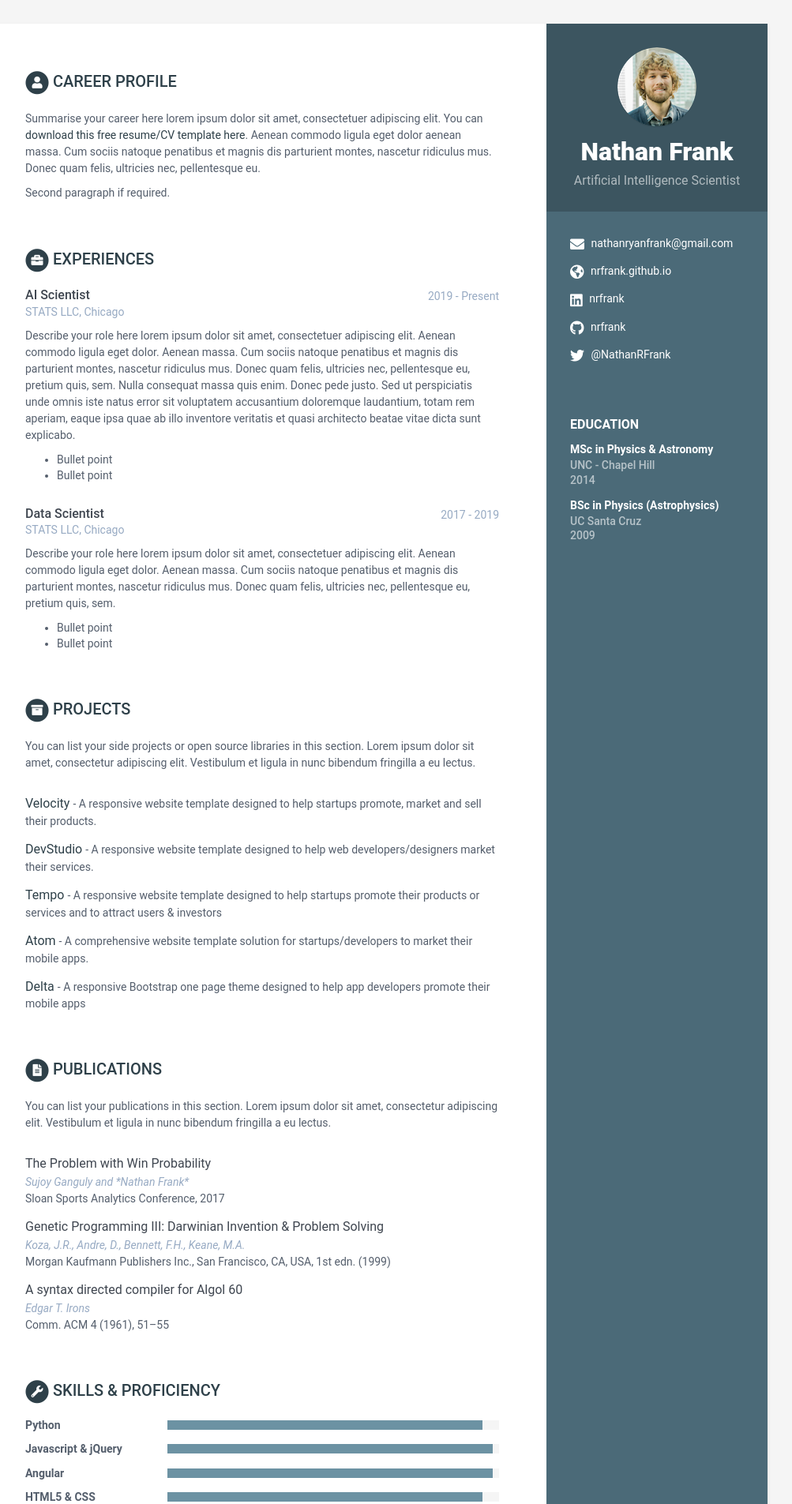
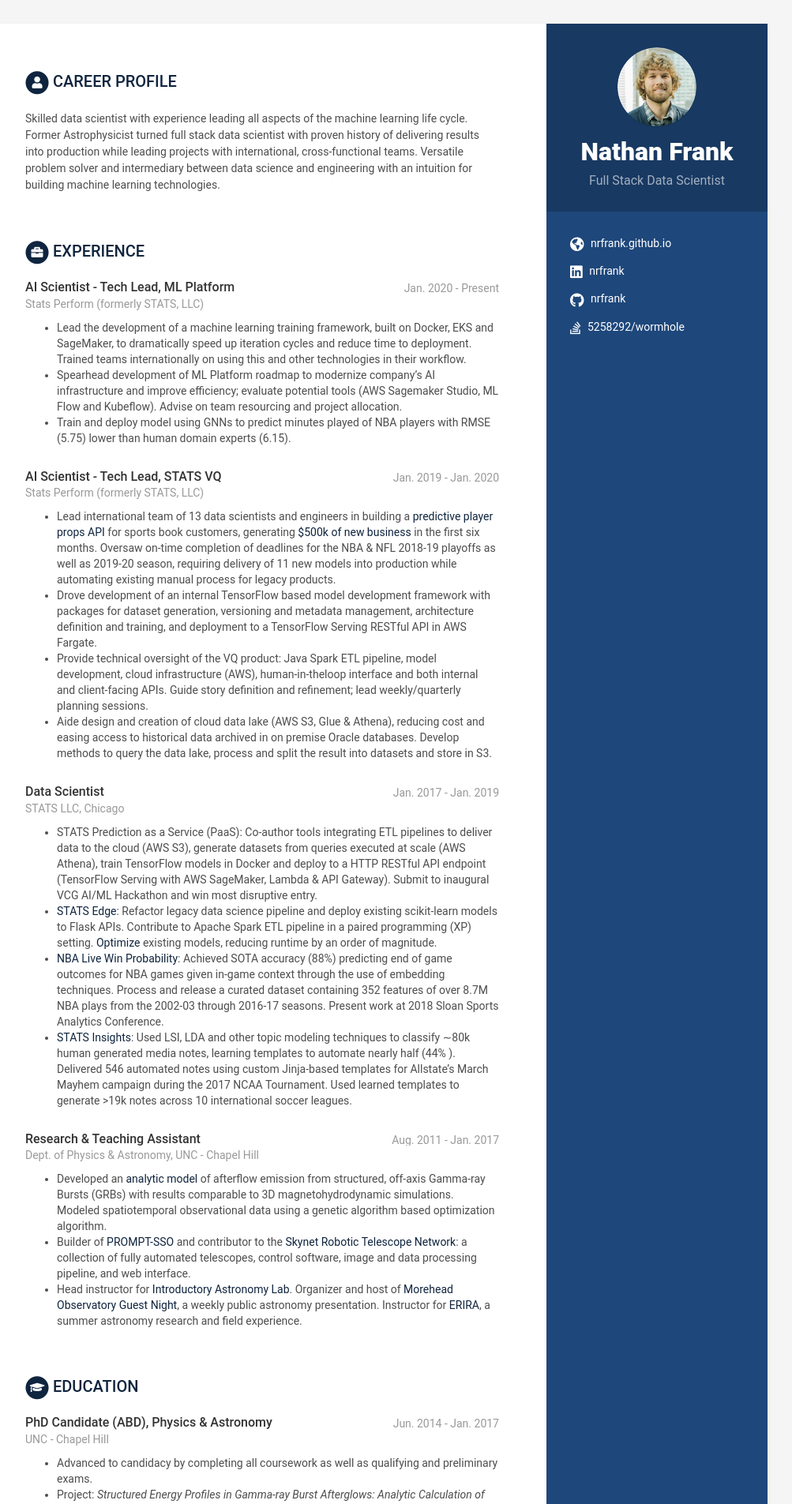
Before and after one commit to nrfrank/nrfrank.github.io, a Jekyll site: the page built from index.html, in a window 1280 px wide. Shown: the top 1905 px of the page at 79% size, without its empty margins (168-1171 px from the left). Built offline with Jekyll 4.4.1, drawn with Linux system fonts in a browser that asks for light colours; some of the changed text lies outside the part shown.

Commit message:
Add content and customize style.

```diff
--- a/_config.yml
+++ b/_config.yml
@@ -5,7 +5,7 @@ title: Nathan Frank's CV
 url: 'https://nrfrank.github.io'
 baseurl: '' #change it according to your repository name
 # Style will be applied only after restarting the build or serve. Just choose one of the options.
-theme_skin: ceramic # blue turquoise green berry orange ceramic
+theme_skin: custom # blue turquoise green berry orange ceramic
 
 # Tracker
 analytics: UA-140461600-1
--- a/_data/data.yml
+++ b/_data/data.yml
@@ -4,23 +4,23 @@
 
 sidebar:
     about: False # set to False or comment line if you want to remove the "how to use?" in the sidebar
-    education: True # set to False if you want education in main section instead of in sidebar
+    education: False # set to False if you want education in main section instead of in sidebar
 
     # Profile information
     name: Nathan Frank
-    tagline: Artificial Intelligence Scientist
+    tagline: Full Stack Data Scientist
     avatar: profile.png  #place a 100x100 picture inside /assets/images/ folder and provide the name of the file below
 
     # Sidebar links
-    email: nathanryanfrank@gmail.com
+    email:
     phone:
     website: nrfrank.github.io #do not add http://
     linkedin: nrfrank
     github: nrfrank
     gitlab:
     bitbucket:
-    twitter: '@NathanRFrank'
-    stack-overflow: # Number/Username, e.g. 123456/alandoe
+    twitter:
+    stack-overflow: 5258292/wormhole # Number/Username, e.g. 123456/alandoe
     codewars:
 
 #    languages:
@@ -46,141 +46,159 @@ sidebar:
 career-profile:
     title: Career Profile
     summary: |
-      Summarise your career here lorem ipsum dolor sit amet, consectetuer
-      adipiscing elit. You can [download this free resume/CV template here]().
-      Aenean commodo ligula eget dolor aenean massa. Cum sociis natoque
-      penatibus et magnis dis parturient montes, nascetur ridiculus mus.
-      Donec quam felis, ultricies nec, pellentesque eu.
-
-      Second paragraph if required.
+      Skilled data scientist with experience leading all aspects of the machine learning life cycle. Former Astrophysicist turned full stack data
+      scientist with proven history of delivering results into production while leading projects with international, cross-functional teams. Versatile
+      problem solver and intermediary between data science and engineering with an intuition for building machine learning technologies.
 
 education:
-    - degree: MSc in Physics & Astronomy
-      university: UNC - Chapel Hill
-      time: 2014
-      details: |
-        Describe your study here lorem ipsum dolor sit amet, consectetuer
-        adipiscing elit. Aenean commodo ligula eget dolor. Aenean massa. Cum
-        sociis natoque penatibus et magnis dis parturient montes, nascetur
-        ridiculus mus. Donec quam felis, ultricies nec, pellentesque eu,
-        pretium quis, sem.
+  - degree: PhD Candidate (ABD), Physics & Astronomy
+    university: UNC - Chapel Hill
+    time: Jun. 2014 - Jan. 2017
+    details: |
+      - Advanced to candidacy by completing all coursework as well as qualifying and preliminary exams.
+      - Project: *Structured Energy Profiles in Gamma-ray Burst Afterglows: Analytic Calculation of Images and Light Curves for Direct Modeling*
 
-          - Bullet point
-          - Bullet point
+  - degree: MS, Physics & Astronomy
+    university: UNC - Chapel Hill
+    time: Aug. 2011 - May 2014
+    details: |
+        - Thesis: *Application of a Toy Model of Jet Structure to the Afterglow of GRB 080710*
 
-    - degree: BSc in Physics (Astrophysics)
-      university: UC Santa Cruz
-      time: 2009
-      details: |
-        Describe your study here lorem ipsum dolor sit amet, consectetuer
-        adipiscing elit. Aenean commodo ligula eget dolor. Aenean massa. Cum
-        sociis natoque penatibus et magnis dis parturient montes, nascetur
-        ridiculus mus. Donec quam felis, ultricies nec, pellentesque eu,
-        pretium quis, sem.
-
-          - Bullet point
-          - Bullet point
+  - degree: BS, Physics (Astrophysics)
+    university: UC Santa Cruz
+    time: Sept. 2004 - Jun. 2009
+    details: |
+        - Thesis: *Searching for Millisecond Pulsars in Gamma-ray Data Using the Fermi LAT*
 
 experiences:
-    - role: AI Scientist
-      time: 2019 - Present
-      company: STATS LLC, Chicago
-      details: |
-        Describe your role here lorem ipsum dolor sit amet, consectetuer
-        adipiscing elit. Aenean commodo ligula eget dolor. Aenean massa.
-        Cum sociis natoque penatibus et magnis dis parturient montes,
-        nascetur ridiculus mus. Donec quam felis, ultricies nec,
-        pellentesque eu, pretium quis, sem. Nulla consequat massa quis
-        enim. Donec pede justo. Sed ut perspiciatis unde omnis iste natus
-        error sit voluptatem accusantium doloremque laudantium, totam rem
-        aperiam, eaque ipsa quae ab illo inventore veritatis et quasi
-        architecto beatae vitae dicta sunt explicabo.
+  - role: AI Scientist - Tech Lead, ML Platform
+    time: Jan. 2020 - Present
+    company: Stats Perform (formerly STATS, LLC)
+    details: |
+      - Lead the development of a machine learning training framework, built on Docker, EKS and SageMaker, to dramatically speed up iteration
+        cycles and reduce time to deployment. Trained teams internationally on using this and other technologies in their workflow.
+      - Spearhead development of ML Platform roadmap to modernize company’s AI infrastructure and improve efficiency; evaluate potential
+        tools (AWS Sagemaker Studio, ML Flow and Kubeflow). Advise on team resourcing and project allocation.
+      - Train and deploy model using GNNs to predict minutes played of NBA players with RMSE (5.75) lower than human domain experts (6.15).
 
-          - Bullet point
-          - Bullet point
+  - role: AI Scientist - Tech Lead, STATS VQ
+    time: Jan. 2019 - Jan. 2020
+    company: Stats Perform (formerly STATS, LLC)
+    details: |
+      - Lead international team of 13 data scientists and engineers in building a [predictive player props API](https://www.statsperform.com/betting-fantasy/trading-tools/player-data-models/)
+      for sports book customers, generating [$500k of new business](https://sportshandle.com/william-hill-stats-perform-prop-deal/)
+      in the first six months. Oversaw on-time completion of deadlines for the NBA & NFL 2018-19 playoffs as well as 2019-20 season,
+      requiring delivery of 11 new models into production while automating existing manual process for legacy products.
+      - Drove development of an internal TensorFlow based model development framework with packages for dataset generation, versioning
+      and metadata management, architecture definition and training, and deployment to a TensorFlow Serving RESTful API in AWS Fargate.
+      - Provide technical oversight of the VQ product: Java Spark ETL pipeline, model development, cloud infrastructure (AWS), human-in-theloop
+      interface and both internal and client-facing APIs. Guide story definition and refinement; lead weekly/quarterly planning sessions.
+      - Aide design and creation of cloud data lake (AWS S3, Glue & Athena), reducing cost and easing access to historical data archived in on
+      premise Oracle databases. Develop methods to query the data lake, process and split the result into datasets and store in S3.
 
-    - role: Data Scientist
-      time: 2017 - 2019
-      company: STATS LLC, Chicago
-      details: |
-        Describe your role here lorem ipsum dolor sit amet, consectetuer
-        adipiscing elit. Aenean commodo ligula eget dolor. Aenean massa.
-        Cum sociis natoque penatibus et magnis dis parturient montes,
-        nascetur ridiculus mus. Donec quam felis, ultricies nec,
-        pellentesque eu, pretium quis, sem.
+  - role: Data Scientist
+    time: Jan. 2017 - Jan. 2019
+    company: STATS LLC, Chicago
+    details: |
+      - STATS Prediction as a Service (PaaS): Co-author tools integrating ETL pipelines to deliver data to the cloud (AWS S3), generate datasets
+      from queries executed at scale (AWS Athena), train TensorFlow models in Docker and deploy to a HTTP RESTful API endpoint (TensorFlow
+      Serving with AWS SageMaker, Lambda & API Gateway). Submit to inaugural VCG AI/ML Hackathon and win most disruptive entry.
+      - [STATS Edge](https://www.statsperform.com/team-performance/football/edge-analysis/):
+      Refactor legacy data science pipeline and deploy existing scikit-learn models to Flask APIs. Contribute to Apache Spark ETL
+      pipeline in a paired programming (XP) setting. [Optimize](https://arxiv.org/pdf/1912.13107.pdf) existing models, reducing runtime by an order of magnitude.
+      - [NBA Live Win Probability](http://www.sloansportsconference.com/wp-content/uploads/2018/02/2011.pdf):
+      Achieved SOTA accuracy (88%) predicting end of game outcomes for NBA games given in-game context
+      through the use of embedding techniques. Process and release a curated dataset containing 352 features of over 8.7M NBA plays from
+      the 2002-03 through 2016-17 seasons. Present work at 2018 Sloan Sports Analytics Conference.
+      - [STATS Insights](https://www.statsperform.com/media-and-tech/viewer-engagement/):
+      Used LSI, LDA and other topic modeling techniques to classify ∼80k human generated media notes, learning templates
+      to automate nearly half (44% ). Delivered 546 automated notes using custom Jinja-based templates for Allstate’s March Mayhem campaign
+      during the 2017 NCAA Tournament. Used learned templates to generate >19k notes across 10 international soccer leagues.
 
-          - Bullet point
-          - Bullet point
-
-projects:
-    title: Projects
-    intro: >
-      You can list your side projects or open source libraries in this
-      section. Lorem ipsum dolor sit amet, consectetur adipiscing elit.
-      Vestibulum et ligula in nunc bibendum fringilla a eu lectus.
-
-    assignments:
-      - title: Velocity
-        link: "#hook"
-        tagline: "A responsive website template designed to help startups promote, market and sell their products."
-
-      - title: DevStudio
-        link: "#"
-        tagline: "A responsive website template designed to help web developers/designers market their services."
-
-      - title: Tempo
-        link: "#"
-        tagline: "A responsive website template designed to help startups promote their products or services and to attract users &amp; investors"
-
-      - title: Atom
-        link: "#"
-        tagline: "A comprehensive website template solution for startups/developers to market their mobile apps."
-
-      - title: Delta
-        link: "#"
-        tagline: "A responsive Bootstrap one page theme designed to help app developers promote their mobile apps"
+  - role: Research & Teaching Assistant
+    time: Aug. 2011 - Jan. 2017
+    company: Dept. of Physics & Astronomy, UNC - Chapel Hill
+    details: |
+      - Developed an [analytic model](https://www.danreichart.com/gwcounterparts) of afterflow emission from structured,
+      off-axis Gamma-ray Bursts (GRBs) with results comparable to 3D
+      magnetohydrodynamic simulations. Modeled spatiotemporal observational data using a genetic algorithm based optimization algorithm.
+      - Builder of [PROMPT-SSO](https://en.wikipedia.org/wiki/PROMPT_Telescopes) and contributor to the
+      [Skynet Robotic Telescope Network](https://skynet.unc.edu/): a collection of fully automated telescopes, control
+      software, image and data processing pipeline, and web interface.
+      - Head instructor for [Introductory Astronomy Lab](https://www.danreichart.com/introastro).
+      Organizer and host of [Morehead Observatory Guest Night](https://physics.unc.edu/seminars/morehead/), a weekly public astronomy
+      presentation. Instructor for [ERIRA](https://www.danreichart.com/erira), a summer astronomy research and field experience.
+#
+#projects:
+#    title: Projects
+#    intro: >
+#      You can list your side projects or open source libraries in this
+#      section. Lorem ipsum dolor sit amet, consectetur adipiscing elit.
+#      Vestibulum et ligula in nunc bibendum fringilla a eu lectus.
+#
+#    assignments:
+#      - title: Velocity
+#        link: "#hook"
+#        tagline: "A responsive website template designed to help startups promote, market and sell their products."
+#
+#      - title: DevStudio
+#        link: "#"
+#        tagline: "A responsive website template designed to help web developers/designers market their services."
+#
+#      - title: Tempo
+#        link: "#"
+#        tagline: "A responsive website template designed to help startups promote their products or services and to attract users &amp; investors"
+#
+#      - title: Atom
+#        link: "#"
+#        tagline: "A comprehensive website template solution for startups/developers to market their mobile apps."
+#
+#      - title: Delta
+#        link: "#"
+#        tagline: "A responsive Bootstrap one page theme designed to help app developers promote their mobile apps"
 
 publications:
     title: Publications
-    intro: |
-      You can list your publications in this section. Lorem ipsum dolor sit
-      amet, consectetur adipiscing elit. Vestibulum et ligula in nunc
-      bibendum fringilla a eu lectus.
+#    intro: |
+#      You can list your publications in this section. Lorem ipsum dolor sit
+#      amet, consectetur adipiscing elit. Vestibulum et ligula in nunc
+#      bibendum fringilla a eu lectus.
 
     papers:
+      - title: Improved Structural Discovery and Representation Learning of Multi-Agent Data
+        authors: J. Hobbs, M. Holbrook, N. Frank, L. Sha, P. Lucey
+        conference: arXiv:1912.13107 (2019)
+
+      - title: Method and System for Interactive, Interpretable, and Improved Match and Player Performance Predictions in Team Sports
+        authors: H. Ruiz, S. Ganguly, N. Frank, P. Lucey
+        conference: US Patent App. 16/254,088 (January 22, 2019)
+
       - title: The Problem with Win Probability
-        authors: Sujoy Ganguly and *Nathan Frank*
-        conference: Sloan Sports Analytics Conference, 2017
+        authors: S. Ganguly, N. Frank
+        conference: Proc. of the 12th MIT Sloan Sports Analytics Conf. (2018)
 
-      - title: "Genetic Programming III: Darwinian Invention &amp; Problem Solving"
-        authors: Koza, J.R., Andre, D., Bennett, F.H., Keane, M.A.
-        conference: "Morgan Kaufmann Publishers Inc., San Francisco, CA, USA, 1st edn. (1999)"
-
-      - title: A syntax directed compiler for Algol 60
-        authors: Edgar T. Irons
-        conference: "Comm. ACM 4 (1961), 51–55"
-
-skills:
-    title: Skills &amp; Proficiency
-
-    toolset:
-      - name: Python
-        level: 95%
-
-      - name: Javascript & jQuery
-        level: 98%
-
-      - name: Angular
-        level: 98%
-
-      - name: HTML5 & CSS
-        level: 95%
-
-      - name: Ruby on Rails
-        level: 85%
-
-      - name: Sketch & Photoshop
-        level: 60%
+#
+#skills:
+#    title: Skills &amp; Proficiency
+#
+#    toolset:
+#      - name: Python
+#        level: 95%
+#
+#      - name: Javascript & jQuery
+#        level: 98%
+#
+#      - name: Angular
+#        level: 98%
+#
+#      - name: HTML5 & CSS
+#        level: 95%
+#
+#      - name: Ruby on Rails
+#        level: 85%
+#
+#      - name: Sketch & Photoshop
+#        level: 60%
 
 footer: >
     Designed with <i class="fas fa-heart"></i> by <a href="http://themes.3rdwavemedia.com" target="_blank" rel="nofollow">Xiaoying Riley</a>
--- a/_includes/experiences.html
+++ b/_includes/experiences.html
@@ -6,7 +6,7 @@
       <i class="fas fa-circle fa-stack-2x"></i>
       <i class="fas fa-briefcase fa-stack-1x fa-inverse"></i>
     </span>
-    Experiences
+    Experience
   </h2>
 
   {% for experience in experiences %}
--- /dev/null
+++ b/_sass/skins/_custom.scss
@@ -0,0 +1,10 @@
+/* styles-6 variables */
+$theme-color: #1E477B;
+$text-color: #333333;
+$text-color-secondary: #4D4D4D;
+$text-grey: #999999;
+$divider: #e8e8e8;
+$lighter-grey: #ccc;
+$darker-grey: #666;
+$smoky-white: #f5f5f5;
+$heart: #fb866a;
--- a/index.html
+++ b/index.html
@@ -5,11 +5,11 @@ layout: default
 
 {% include career-profile.html %}
 
+{% include experiences.html %}
+
 {% unless site.data.data.sidebar.education %}
   {% include education.html %}
 {% endunless %}
-
-{% include experiences.html %}
 
 {% include projects.html %}
 
```
